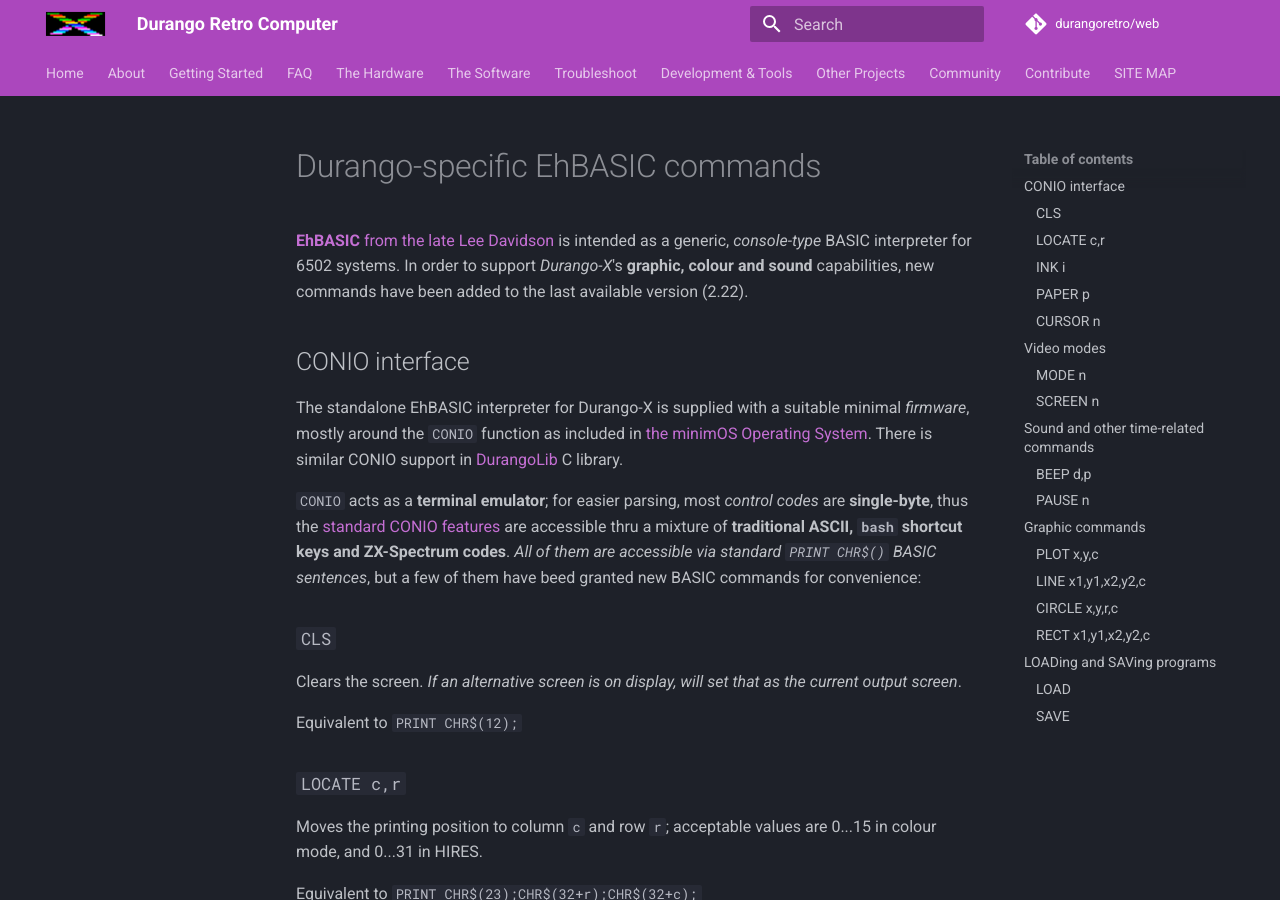
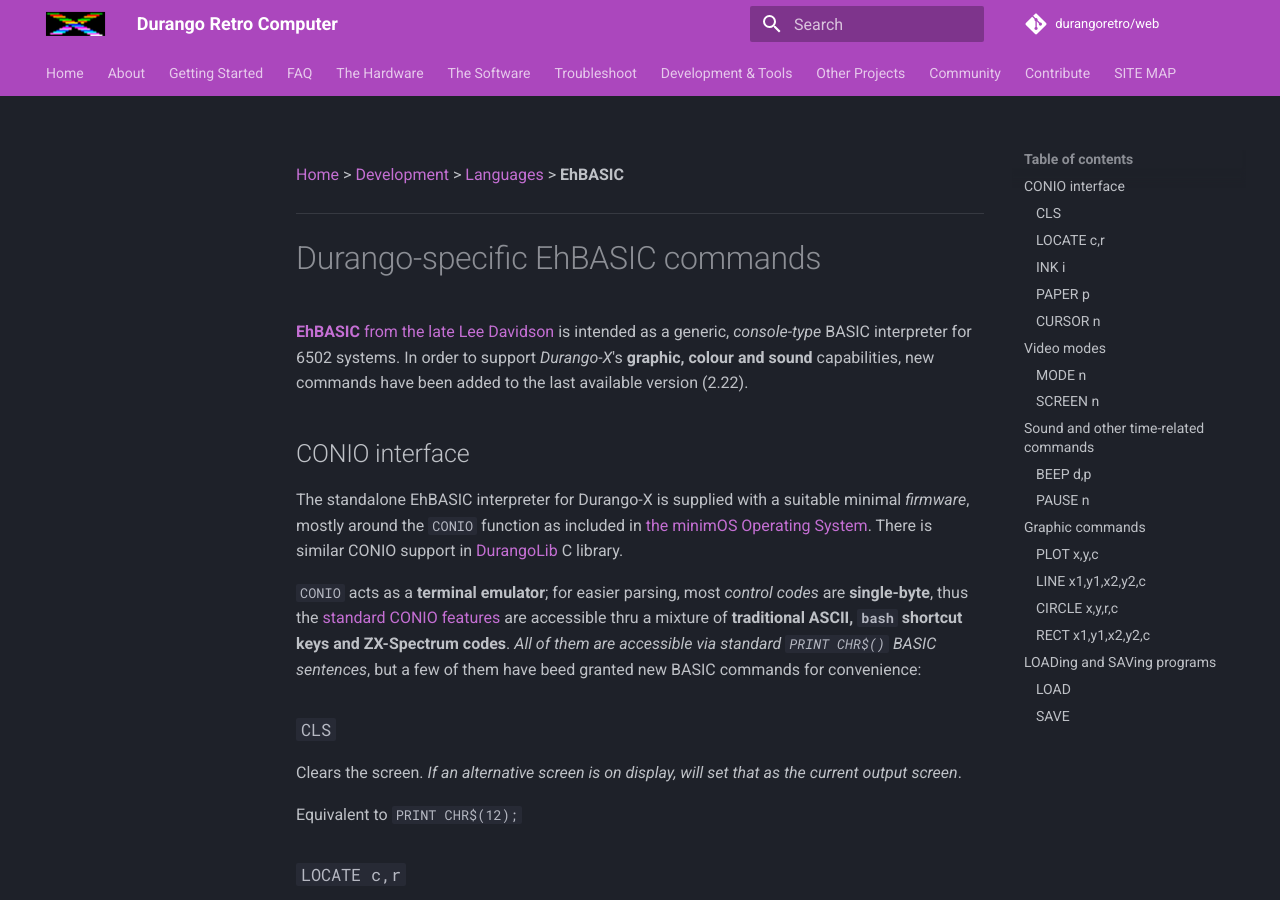
Before and after one commit to durangoretro/web, an MkDocs documentation site: the page built from docs/dev/lang/ehbasic.md, in a window 1280 px wide and 900 px high. Built offline with MkDocs 1.6.1 and Material for MkDocs 9.7.7, drawn with Linux system fonts in a browser that asks for light colours; comment, search, counter and statistics services are not loaded.

Commit message:
add navigation to ehbasic.md

```diff
--- a/docs/dev/lang/ehbasic.md
+++ b/docs/dev/lang/ehbasic.md
@@ -1,3 +1,5 @@
+[Home](../../index.md) > [Development](../../tools.md) > [Languages](../language.md) > **EhBASIC**
+___
 # Durango-specific EhBASIC commands
 
 [**EhBASIC** from the late Lee Davidson](http://forum.6502.org/viewforum.php?f=5) is intended as a generic, _console-type_ BASIC interpreter for 6502 systems.
```
